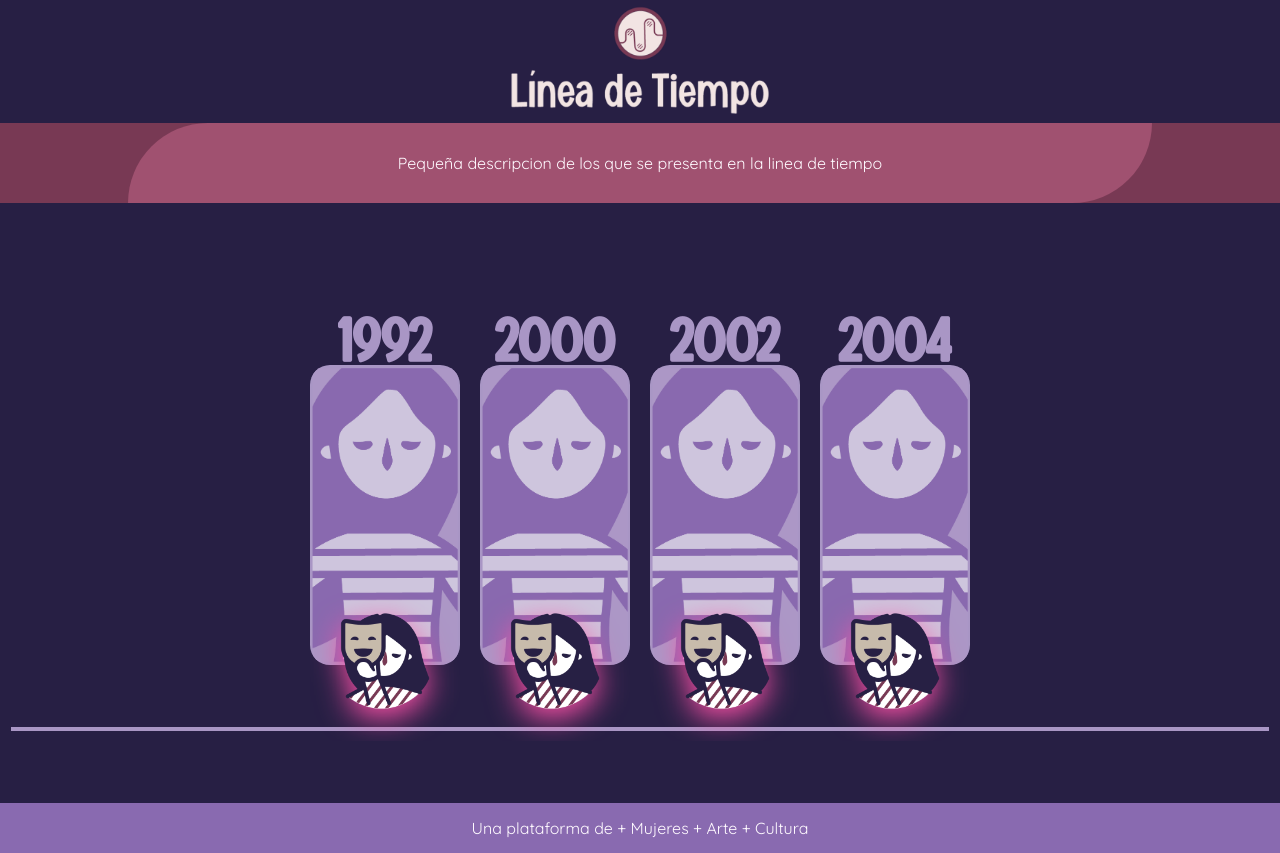
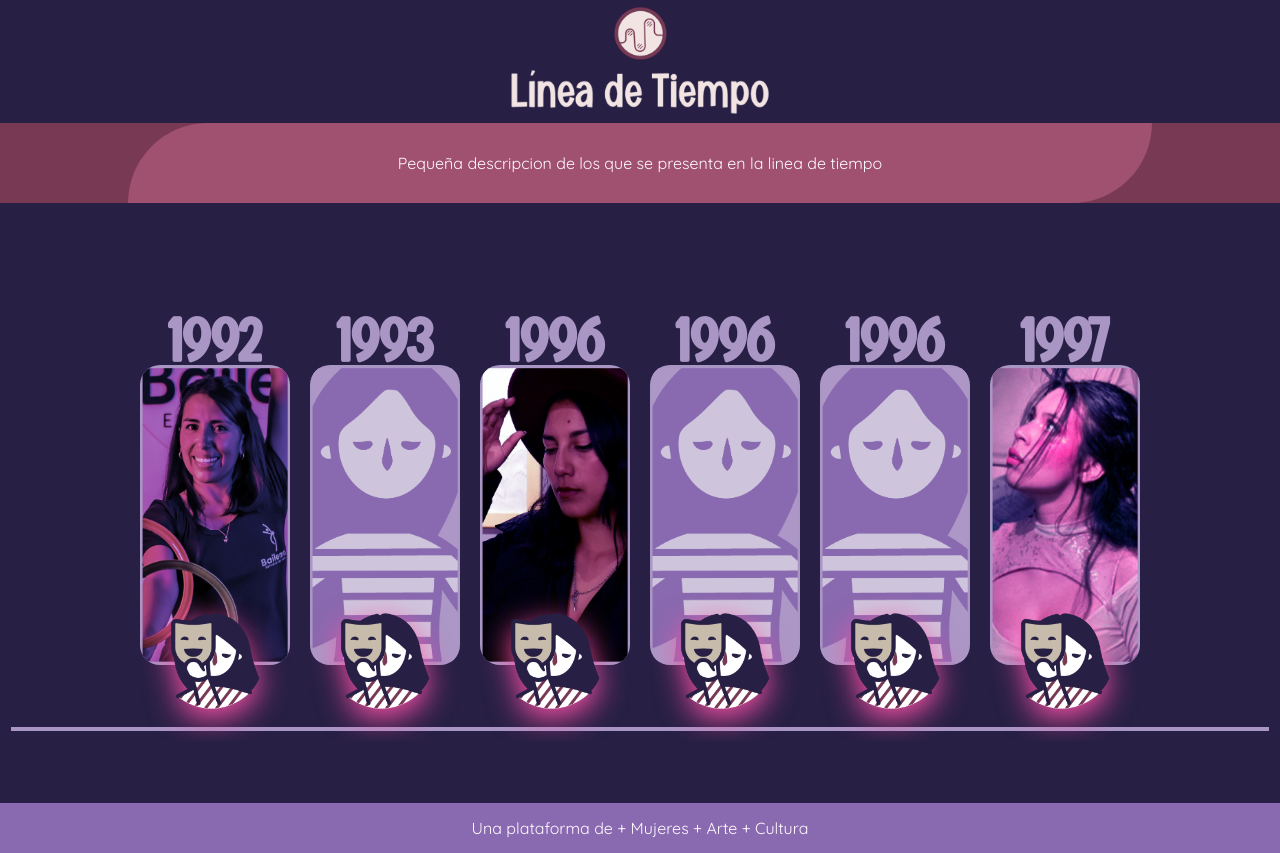
Before and after one commit to MauricioMeza/WebAutorasNar, a website: page index.html in a window 1280 px wide. Shown: the part 1617-2470 px from the top of the page. Drawn offline with nearby package versions, Linux system fonts and the light colour scheme.

Commit message:
template info autoras

```diff
--- a/index.html
+++ b/index.html
@@ -80,28 +80,42 @@
             <div>
                 <span class="time-container">
                     <h3 class="time-year">1992</h3>
-                    <img src="./assets/FOTO-LINEA-DE-TIEMPO.png" onclick="openPopup()" class="time-card">
+                    <img src="./assets/FOTO-ALEJANDRA.png" onclick="openPopup(0)" class="time-card">
                     <img src="./assets/ICONO-DRAMATURGA-LINEA-DE-TIEMPO.png" class="time-icon">
                 </span>
             </div>
             <div>
                 <span class="time-container">
-                    <h3 class="time-year">2000</h3>
-                    <img src="./assets/FOTO-LINEA-DE-TIEMPO.png" onclick="openPopup()" class="time-card">
-                    <img src="./assets/ICONO-DRAMATURGA-LINEA-DE-TIEMPO.png" class="time-icon">
-                </span>
-            </div>
-            <div >
-                <span class="time-container">
-                    <h3 class="time-year">2002</h3>
-                    <img src="./assets/FOTO-LINEA-DE-TIEMPO.png" onclick="openPopup()" class="time-card">
+                    <h3 class="time-year">1993</h3>
+                    <img src="./assets/FOTO-LINEA-DE-TIEMPO.png" onclick="openPopup(1)" class="time-card">
                     <img src="./assets/ICONO-DRAMATURGA-LINEA-DE-TIEMPO.png" class="time-icon">
                 </span>
             </div>
             <div>
                 <span class="time-container">
-                    <h3 class="time-year">2004</h3>
-                    <img src="./assets/FOTO-LINEA-DE-TIEMPO.png" onclick="openPopup()" class="time-card">
+                    <h3 class="time-year">1996</h3>
+                    <img src="./assets/FOTO-FERNANDA.png" onclick="openPopup(2)" class="time-card">
+                    <img src="./assets/ICONO-DRAMATURGA-LINEA-DE-TIEMPO.png" class="time-icon">
+                </span>
+            </div>
+            <div>
+                <span class="time-container">
+                    <h3 class="time-year">1996</h3>
+                    <img src="./assets/FOTO-LINEA-DE-TIEMPO.png" onclick="openPopup(3)" class="time-card">
+                    <img src="./assets/ICONO-DRAMATURGA-LINEA-DE-TIEMPO.png" class="time-icon">
+                </span>
+            </div>
+            <div>
+                <span class="time-container">
+                    <h3 class="time-year">1996</h3>
+                    <img src="./assets/FOTO-LINEA-DE-TIEMPO.png" onclick="openPopup(4)" class="time-card">
+                    <img src="./assets/ICONO-DRAMATURGA-LINEA-DE-TIEMPO.png" class="time-icon">
+                </span>
+            </div>
+            <div>
+                <span class="time-container">
+                    <h3 class="time-year">1997</h3>
+                    <img src="./assets/FOTO-CAROLINA.png" onclick="openPopup(5)" class="time-card">
                     <img src="./assets/ICONO-DRAMATURGA-LINEA-DE-TIEMPO.png" class="time-icon">
                 </span>
             </div>
@@ -118,17 +132,17 @@
                 <div id="popup-content">
                     <div class="popup-info">
                         <img class="popup-info-icon" src="./assets/ÍCONO-RECORRIDO.png">
-                        <span class="popup-info-text">Experiencia - <b>00 Años</b></span>
+                        <span id="experienciaA" class="popup-info-text">Experiencia - <b>00 Años</b></span>
                     </div>
                     <div class="popup-info">
                         <img class="popup-info-icon" src="./assets/ÍCONO-ÁREAS.png">
-                        <span class="popup-info-text">Areas - <b>Area1, Area2, Area3</b></span>
+                        <span id="areasA" class="popup-info-text">Areas - <b>Area1, Area2, Area3</b></span>
                     </div>
                     <div>
-                        <h2 class="popup-title">Nombre de la Autora</h2>
+                        <h2 id="nombreA" class="popup-title">Nombre de la Autora</h2>
                     </div>
                     <div class="popup-data">
-                        <p>Lorem ipsum dolor sit amet, consectetur adipiscing elit, sed do eiusmod tempor incididunt ut labore et dolore magna aliqua. Ut enim ad minim veniam, quis nostrud exercitation ullamco laboris nisi ut aliquip ex ea commodo consequat. Duis aute irure dolor in reprehenderit in voluptate velit esse cillum dolore eu fugiat nulla pariatur. Excepteur sint occaecat cupidatat non proident, sunt in culpa qui officia deserunt mollit anim id est laborum.</p>
+                        <p id="perfilA">Lorem ipsum dolor sit amet, consectetur adipiscing elit, sed do eiusmod tempor incididunt ut labore et dolore magna aliqua. Ut enim ad minim veniam, quis nostrud exercitation ullamco laboris nisi ut aliquip ex ea commodo consequat. Duis aute irure dolor in reprehenderit in voluptate velit esse cillum dolore eu fugiat nulla pariatur. Excepteur sint occaecat cupidatat non proident, sunt in culpa qui officia deserunt mollit anim id est laborum.</p>
                     </div>
                     <div class="popup-button-container">
                         <img class="popup-button" src="./assets/BOTÓN-CONOCE-SU-VOZ.png">
@@ -136,7 +150,7 @@
                 </div>
                 <div id="popup-img">
                     <div class="popup-city">
-                        <p> Nacimiento, <b>Ciudad</b>, Año</p>
+                        <p id="nacimientoA"> Nacimiento, <b>Ciudad</b>, Año</p>
                     </div>
                 </div>
             </div>
--- a/index.js
+++ b/index.js
@@ -1,5 +1,68 @@
-function openPopup() {
+var data = [
+  {},
+  {
+    nombre: "Silvia Rodríguez Narváez",
+    experiencia: 17,
+    nacimientoLugar: "Pasto",
+    nacimientoFecha: 1994,
+    residencia: "Pasto - Medellin",
+    areas: "Teatro calle, circo, teatro sala, títeres y objetos, teatro comunitario, teatro infantil, clown dramático, teatro experimental, performance, investigación en filosofía teatral.",
+    obras: [
+      {nombre: "Extrasolar", año: 2015},
+      {nombre: "Valium 10 - 25 climax", año: 2012},
+      {nombre: "Una mujer de 4.0 en conducta", año: 2017},
+      {nombre: "Lesa humanidad de un mango", año: 2021},
+      {nombre: "Ataraxia", año: 2021},
+      {nombre: "Metasujeto o la paradoja de existir", año: 2021},
+      {nombre: "Contradiálogo", año: 2022},
+      {nombre: "Vacío", año: 2023},
+      {nombre: "La Resistencia", año: 2024},
+      {nombre: "Polinices", año: 2024},
+      {nombre: "Exilio", año: 2024},
+    ],
+    creacionColectiva: [
+      {nombre: "Nada pasa", año: 2021},
+      {nombre: "Memo, el elefante itinerante", año: 2022},
+      {nombre: "Qué ruido hace el silencio", año: 2023},
+    ],
+    reconocimientos: [
+      {nombre: "Portafolio de estímulos “La gran capital” de la Alcaldía de Pasto, categoría teatro, premio texto teatral obra inédita con Metasujeto o la paradoja de existir", año: 2021},
+      {nombre: "Tesis de grado meritoria, Licenciatura en Filosofía y Letras de la Facultad de Ciencias Sociales y Humanidades de la  Universidad de Nariño con ATARAXIA", año: 2022},
+      {nombre: "Dramaturgias de Mujeres del Sur con ATARAXIA -  ISBN: 978-958-53721-0-8", año: 2024},
+      {nombre: "Panorama teatral colombiano: Dramaturgias emergentes -  ISBN: 978-628-01-5716-0"},
+    ],
+    perfil: "Licenciada en Filosofía y Letras y artista investigadora de la ciudad de Pasto. Hace 17 años se desenvuelve como actriz dentro de compañías de mediana y larga trayectoria donde, además, ha recibido formación en teatro sala, clown dramático, calle, circo y dirección. Su trayectoria dramatúrgica se ha fortalecido de la mano de maestros como Sergio Blanco, Paco Zarzoso, Verónica Musalem, Juan Pablo Troncoso y Ana Melo. Su investigación se centra en el teatro como medio para la reparación simbólica y la construcción de paz en su país. Con base en esto, ha venido trabajando como lazo social del Centro Nacional de Memoria Histórica apoyando iniciativas en los departamentos de Nariño y Putumayo. \n Esta dramaturga se interesa por los clásicos del teatro, especialmente por su ruptura en el contexto social actual y su vigencia en una realidad latinoamericana. Además, destaca su interés en la teoría teatral como puente para la comprensión del problema escénico en la creación."
+  },
+  {},
+  {},
+  {},
+  {},
+]
+
+const scrollContainer = document.getElementById("content-time");
+
+const exprcRes = document.getElementById("experienciaA");
+const areasRes = document.getElementById("areasA");
+const nombrRes = document.getElementById("nombreA");
+const prfilRes = document.getElementById("perfilA");
+const nacmtRes = document.getElementById("nacimientoA");
+
+function openPopup(index) {
     document.querySelector('.overlay').style.display = 'flex';
+    try{
+      nombrRes.innerHTML = data[index].nombre;
+      exprcRes.innerHTML = "Experiencia - <b>" + data[index].experiencia + " Años</b>";
+      areasRes.innerHTML = "Areas - <b>" + truncateString(data[index].areas, 85) + "</b>";
+      prfilRes.innerHTML = truncateString(data[index].perfil, 275);
+      nacmtRes.innerHTML = "Nacimiento, <b>" + data[index].nacimientoLugar + "</b>, " + data[index].nacimientoFecha;
+    }catch{
+      nombrRes.innerHTML = "Nombre de la Autora";
+      exprcRes.innerHTML = "00 Años";
+      areasRes.innerHTML = "Area1, Area2, Area3";
+      prfilRes.innerHTML = truncateString("Lorem ipsum dolor sit amet, consectetur adipiscing elit, sed do eiusmod tempor incididunt ut labore et dolore magna aliqua. Ut enim ad minim veniam, quis nostrud exercitation ullamco laboris nisi ut aliquip ex ea commodo consequat. Duis aute irure dolor in reprehenderit in voluptate velit esse cillum dolore eu fugiat nulla pariatur. Excepteur sint occaecat cupidatat non proident, sunt in culpa qui officia deserunt mollit anim id est laborum.", 275);
+      nacmtRes.innerHTML = "Nacimiento, <b>Ciudad</b>, Año";
+    }
+
   }
 
 function closePopup() {
@@ -7,12 +70,11 @@ function closePopup() {
 }
 
 
-const scrollContainer = document.getElementById("content-time");
+
 let scrollAmount = 0;
 let scrollDirection = 1;
 const scrollSpeed = 0.4; // Adjust this value to control the scroll speed
 let autoScrolling = true;
-
 // Function to automatically scroll horizontally
 function autoScroll() {
   if (!autoScrolling) return;
@@ -23,12 +85,14 @@ function autoScroll() {
   scrollContainer.scrollLeft = Math.floor(scrollAmount);
   requestAnimationFrame(autoScroll);
 }
-
 scrollContainer.addEventListener('mousedown', () => autoScrolling = false);
 scrollContainer.addEventListener('touchstart', () => autoScrolling = false);
+autoScroll();
 
-
-
-
-// Start the scrolling
-autoScroll();
+function truncateString(str, max){
+  if (str.length > max) {
+    const start = str.slice(0, max);
+    str = start + "...";
+  }
+  return str;
+}
--- a/styles.css
+++ b/styles.css
@@ -295,6 +295,8 @@ hr{
 }
 .popup-info-text{
     margin-left: 10px;
+    max-height: 30px;
+    overflow: hidden;
 }
 .popup-title{
     max-height: 40px;
@@ -314,7 +316,6 @@ hr{
     max-height: 140px;
     overflow: hidden;
     text-overflow: ellipsis;
-
 }
 .popup-city{
     position: absolute;
```
Also changed, not shown: assets/FOTO-ALEJANDRA.png (added), assets/FOTO-CAROLINA.png (added), assets/FOTO-FERNANDA.png (added).
